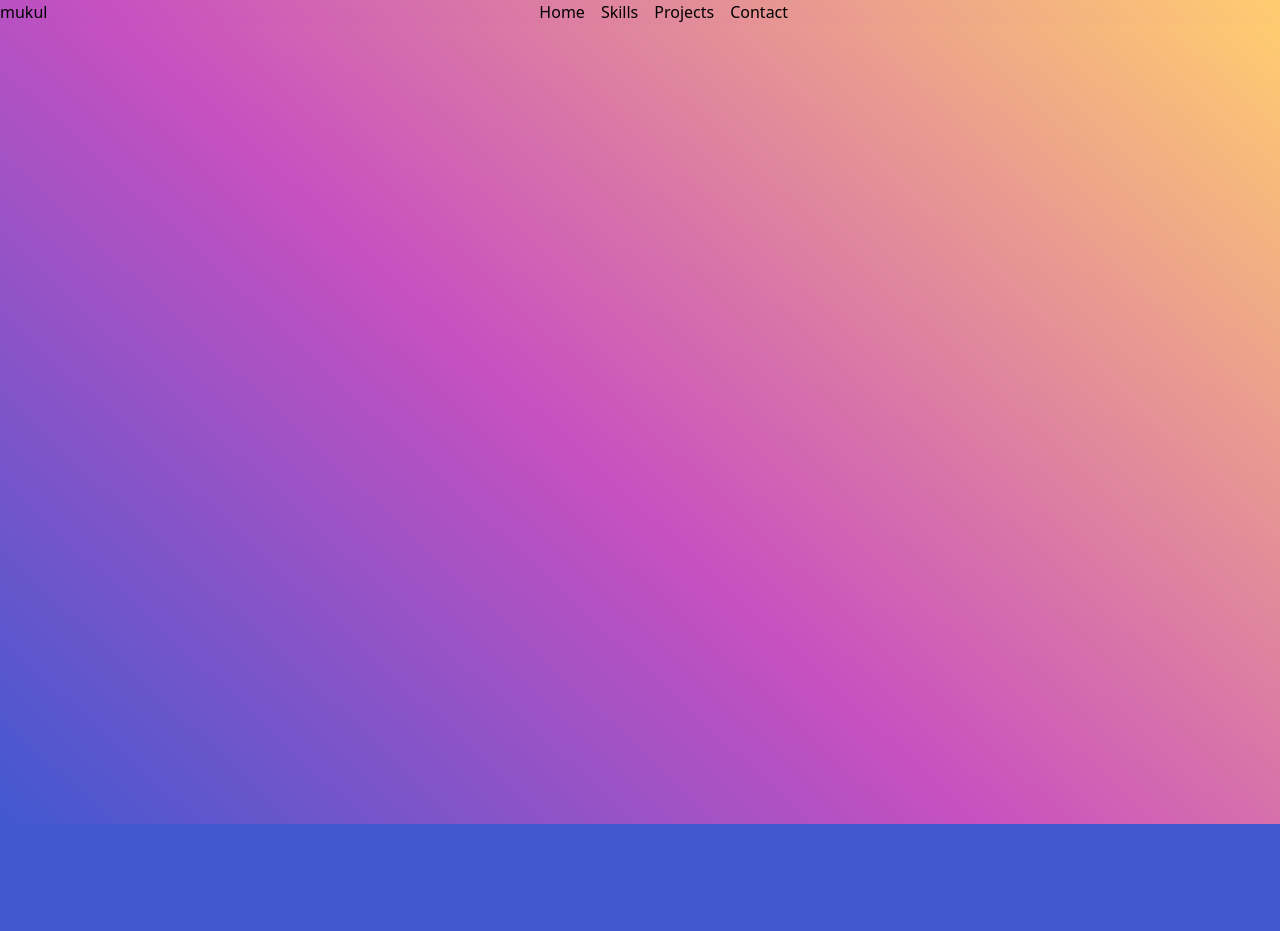
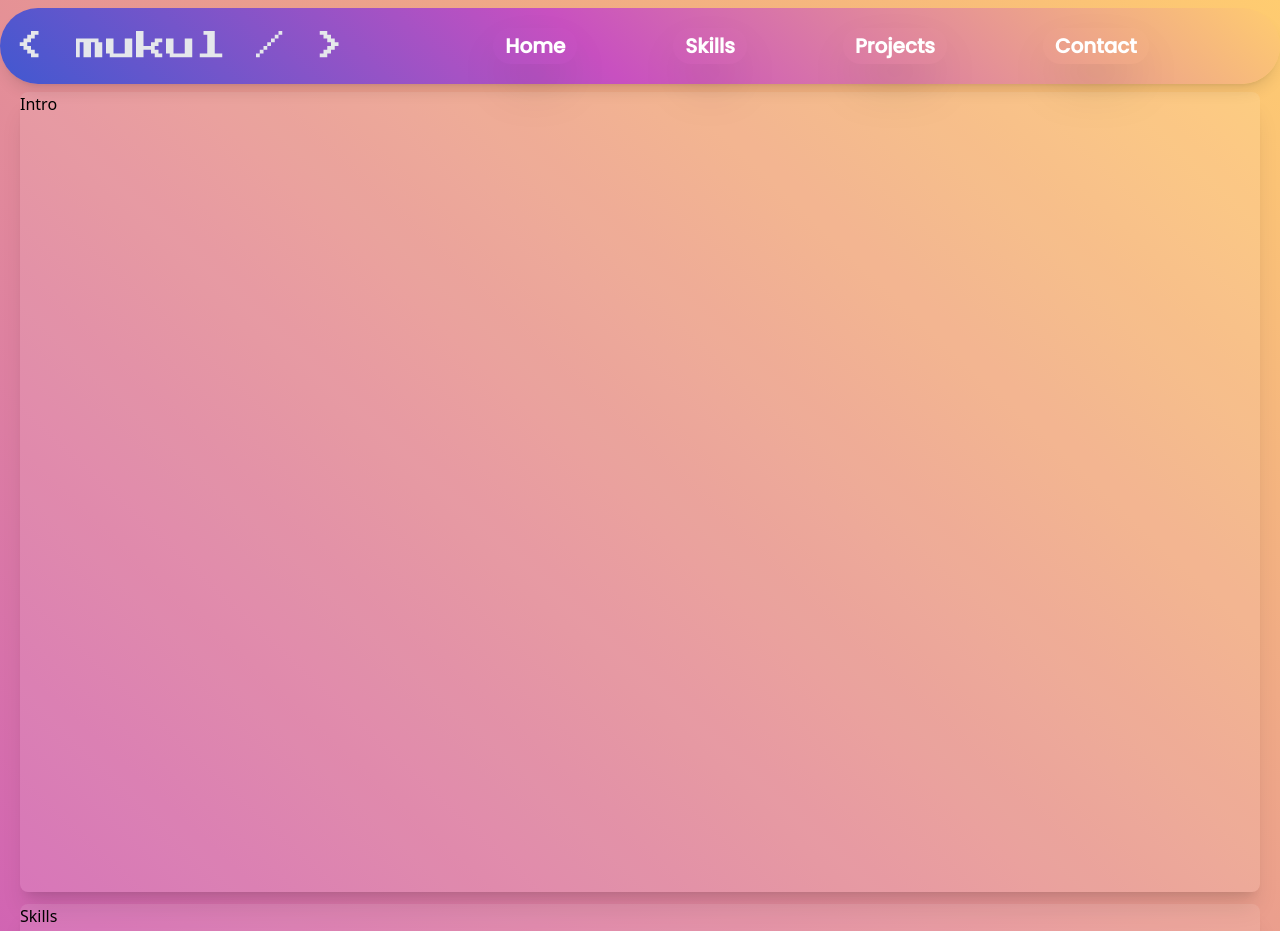
Before and after one commit to mrthakur30/sunder-website, a website built with Vite: page index.html in a window 1280 px wide. Shown: the top 931 px of the page. Before the commit the page ends 824 px from the top, so only its background shows below. Built offline with nearby package versions, Linux system fonts and the light colour scheme.

Commit message:
initial commit

```diff
--- a/index.html
+++ b/index.html
@@ -9,23 +9,31 @@
     <link rel="stylesheet" href="styles/styles.css">
 </head>
 <body>
-<div>
-    <nav class="flex">
-      <h1 class="">mukul</h1>
 
-      <ul class="flex mx-auto">
-        <li class="mx-2 ">Home</li>
-        <li class="mx-2">Skills</li>
-        <li class="mx-2">Projects</li>
-        <li class="mx-2">Contact</li>
+  <div>
+    <nav class="flex w-full bg-white bg-opacity-10 rounded-full shadow-lg my-2 fixed">
+
+      <h1 id="mukul" class=" text-3xl mx-4 my-5 text-gray-200 hover:font-bold">< mukul / > </h1>
+
+      <ul class="flex mx-auto" id="list">
+        <li class="mx-12 my-auto text-white text-xl hover:text-2xl shadow-2xl hover:shadow-xl font-semibold rounded-3xl px-3 py-1 border-blue-200 ">Home</li>
+        <li class="mx-12 my-auto text-white text-xl hover:text-2xl shadow-2xl hover:shadow-xl font-semibold rounded-3xl px-3 py-1 border-blue-200">Skills</li>
+        <li class="mx-12 my-auto text-white text-xl hover:text-2xl shadow-2xl hover:shadow-xl font-semibold rounded-3xl px-3 py-1 border-blue-200">Projects</li>
+        <li class="mx-12 my-auto text-white text-xl hover:text-2xl shadow-2xl hover:shadow-xl font-semibold rounded-3xl px-3 py-1 border-blue-200">Contact</li>
       </ul>
 
     </nav>
-    <div class="intro"></div>
-    <div class="skills"></div>
-    <div class="projects"></div>
-    <div class="contacts"></div>
-    <div class="footer"></div>
+  </div>
+
+<div class="pt-20">
+  <div class="w-auto h-full bg-white  rounded-lg mx-5 my-3 bg-opacity-10 shadow-xl"  id="intro"><h1>Intro</h1></div>
+  <div class="w-auto h-full bg-white  rounded-lg mx-5 my-3 bg-opacity-10 shadow-xl" id="skills"><h1>Skills</h1></div>
+  <div class="w-auto h-full bg-white  rounded-lg mx-5 my-3 bg-opacity-10 shadow-xl" id="projects"><h1>Projects</h1></div>
+  <div class="w-auto h-full bg-white  rounded-lg mx-5 my-3 bg-opacity-10 shadow-xl" id="contact"><h1>Contact</h1></div>
+  <div class="w-auto h-1/5  bg-white  rounded-lg mx-5 my-3 bg-opacity-10 shadow-xl"  id="footer"><h1>Footer</h1></div>
+
 </div>
+
+
 </body>
 </html>
--- a/styles/styles.css
+++ b/styles/styles.css
@@ -3,13 +3,40 @@ body{
     background-color: #4158D0;
     background-image: linear-gradient(43deg, #4158D0 0%, #C850C0 46%, #FFCC70 100%);
     margin: 0;
-    padding: 0 ;
+    padding: 0;
+
 }
 
+nav{
+    background-color: #4158D0;
+    background-image: linear-gradient(43deg, #4158D0 0%, #C850C0 46%, #FFCC70 100%);
+}
 
-.intro{
-    background-color: #4158D0;
-background-image: linear-gradient(43deg, #4158D0 0%, #C850C0 46%, #FFCC70 100%);
- height: 100%;
- width: 100%;
+#intro{
+
 }
+
+#skills{
+
+}
+
+#projects{
+
+}
+
+#contact{
+
+}
+
+#footer{
+
+}
+
+#mukul{
+font-family: 'Press Start 2P', cursive;
+}
+
+#list{
+    font-family: 'Poppins', sans-serif;
+
+}
```
Also changed, not shown: package.json (+1 -20 lines), tailwind.config.js (+1 -6 lines), 1 other file.
